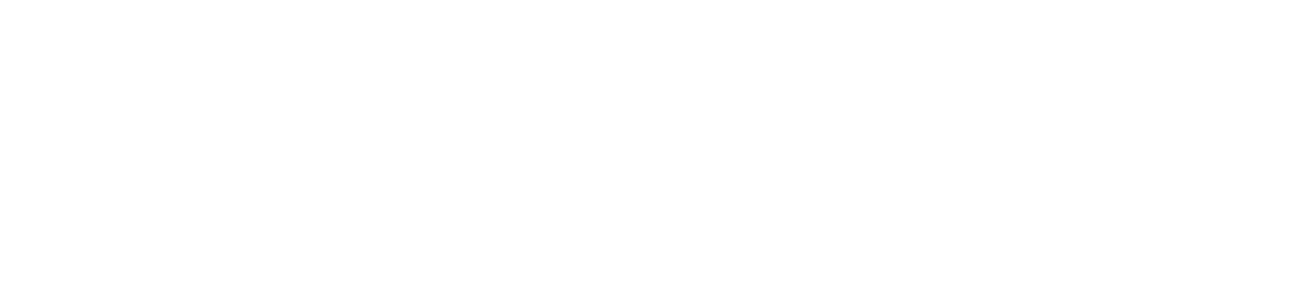
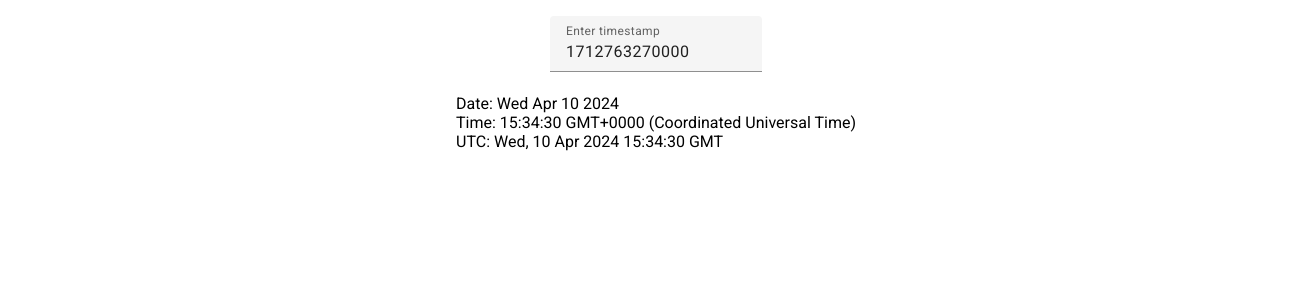
Before and after one commit to lovepreetjassal/bockpit, an Angular app: page /unixtime in a window 1280 px wide. Before the commit this address led to /. Shown: the top 300 px of the page, 1312 px wide, since content can reach past the window. Built offline with nearby package versions, Linux system fonts and the light colour scheme.

Commit message:
feat: Unix time util

```diff
--- a/src/app/app.routes.ts
+++ b/src/app/app.routes.ts
@@ -1,8 +1,10 @@
 import { Routes } from '@angular/router';
 import { MainComponent } from './components/main/main.component';
 import { TrimComponent } from './components/trim/trim.component';
+import { UnixtimeComponent } from './components/unixtime/unixtime.component';
 
 export const routes: Routes = [
     { path: '', component: MainComponent },
     { path: 'trim', component: TrimComponent },
+    { path: 'unixtime', component: UnixtimeComponent },
 ];
--- a/src/app/components/main/main.component.css
+++ b/src/app/components/main/main.component.css
@@ -1,10 +1,17 @@
 #tools{
     height: 100vh;
+    width: 100%;
     display: flex;
     justify-content: center;
     align-items: center;
+    flex-direction: column;
 }
 
-#trim{
-    width: 80%;
+.tools{
+    margin:1em;
 }
+@media only screen and (max-width: 600px) {
+    #tools{
+        width: 40%;
+    }
+}
--- a/src/app/components/main/main.component.html
+++ b/src/app/components/main/main.component.html
@@ -1,3 +1,4 @@
 <div id="tools">
-    <button id="trim" mat-button routerLink="trim">Trim</button>
+    <button class="tools" id="trim" mat-raised-button routerLink="trim">Trim</button>
+    <button class="tools" id="unixtime" mat-raised-button routerLink="unixtime">Unix timestamp converter</button>
 </div>
--- /dev/null
+++ b/src/app/components/unixtime/unixtime.component.css
@@ -0,0 +1,7 @@
+#main{
+    padding: 1em;
+    display: flex;
+    width: 100%;
+    align-items: center;
+    flex-direction: column;
+}
--- /dev/null
+++ b/src/app/components/unixtime/unixtime.component.html
@@ -0,0 +1,20 @@
+<div id="main">
+    <form>
+        <mat-form-field>
+            <mat-label>Enter timestamp</mat-label>
+            <input name="unixtime" matInput [(ngModel)]="unixtime" (input)="changed()" type="number">
+        </mat-form-field>
+    </form>
+
+    <div style="display: flex;flex-direction: column;">
+        <span>
+            Date: {{date}}
+        </span>
+        <span>
+            Time: {{time}}
+        </span>
+        <span>
+            UTC: {{utc}}
+        </span>
+    </div>
+</div>
--- /dev/null
+++ b/src/app/components/unixtime/unixtime.component.ts
@@ -0,0 +1,29 @@
+import { Component, OnInit } from '@angular/core';
+import { MatInputModule } from '@angular/material/input';
+import { FormsModule } from '@angular/forms';
+@Component({
+  selector: 'app-unixtime',
+  standalone: true,
+  imports: [MatInputModule, FormsModule],
+  templateUrl: './unixtime.component.html',
+  styleUrl: './unixtime.component.css'
+})
+export class UnixtimeComponent implements OnInit {
+  unixtime: number = 0
+  date = "";
+  time = "";
+  utc = "";
+
+  ngOnInit() {
+    let date = Date.now();
+    this.unixtime = date;
+    this.changed();
+  }
+
+  changed() {
+    let date = new Date(this.unixtime);
+    this.date = date.toDateString();
+    this.time = date.toTimeString();
+    this.utc = date.toUTCString()
+  }
+}
```
Also changed, not shown: 1 other file (tests, documents, lock files or other folders).
